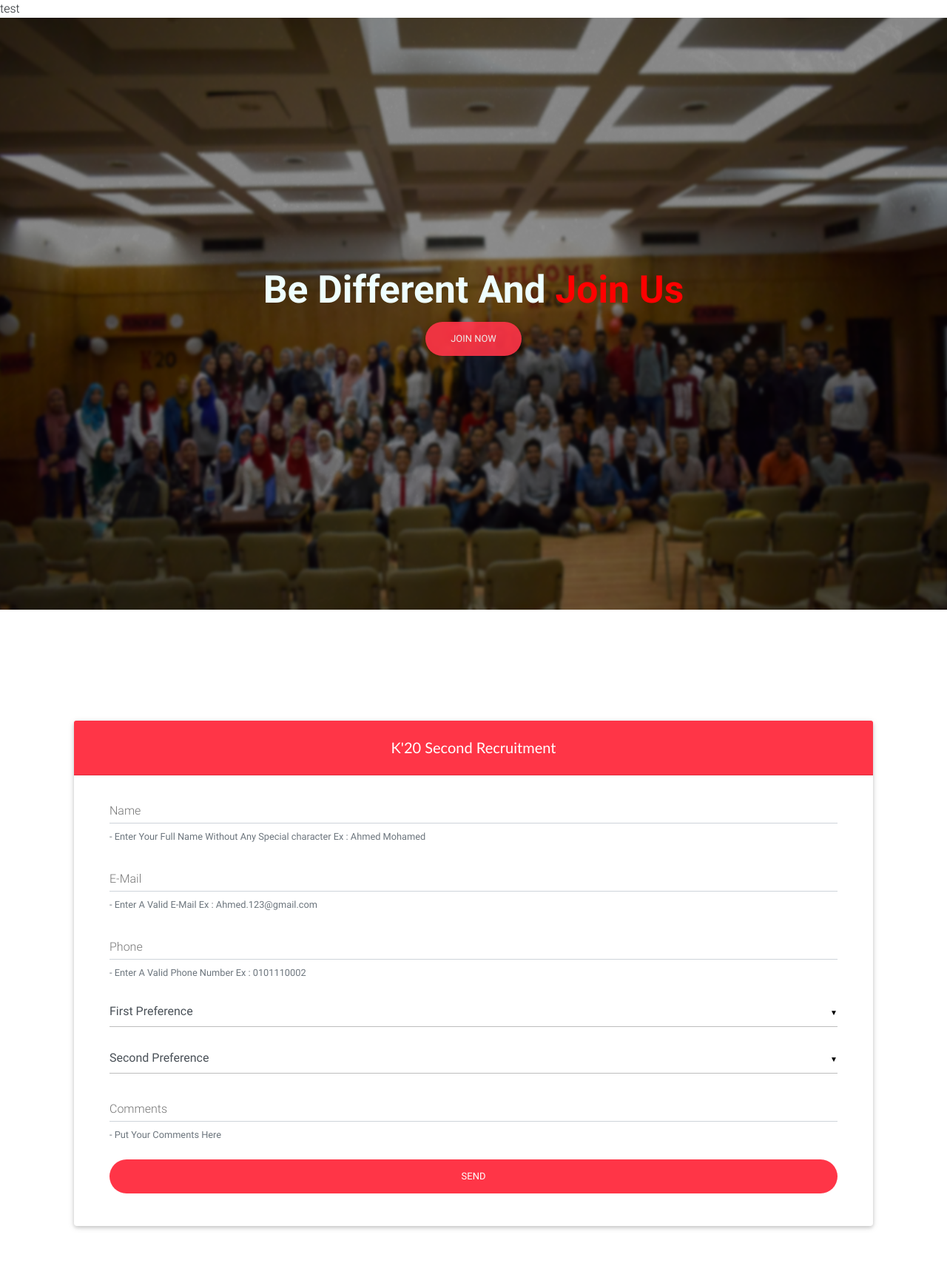
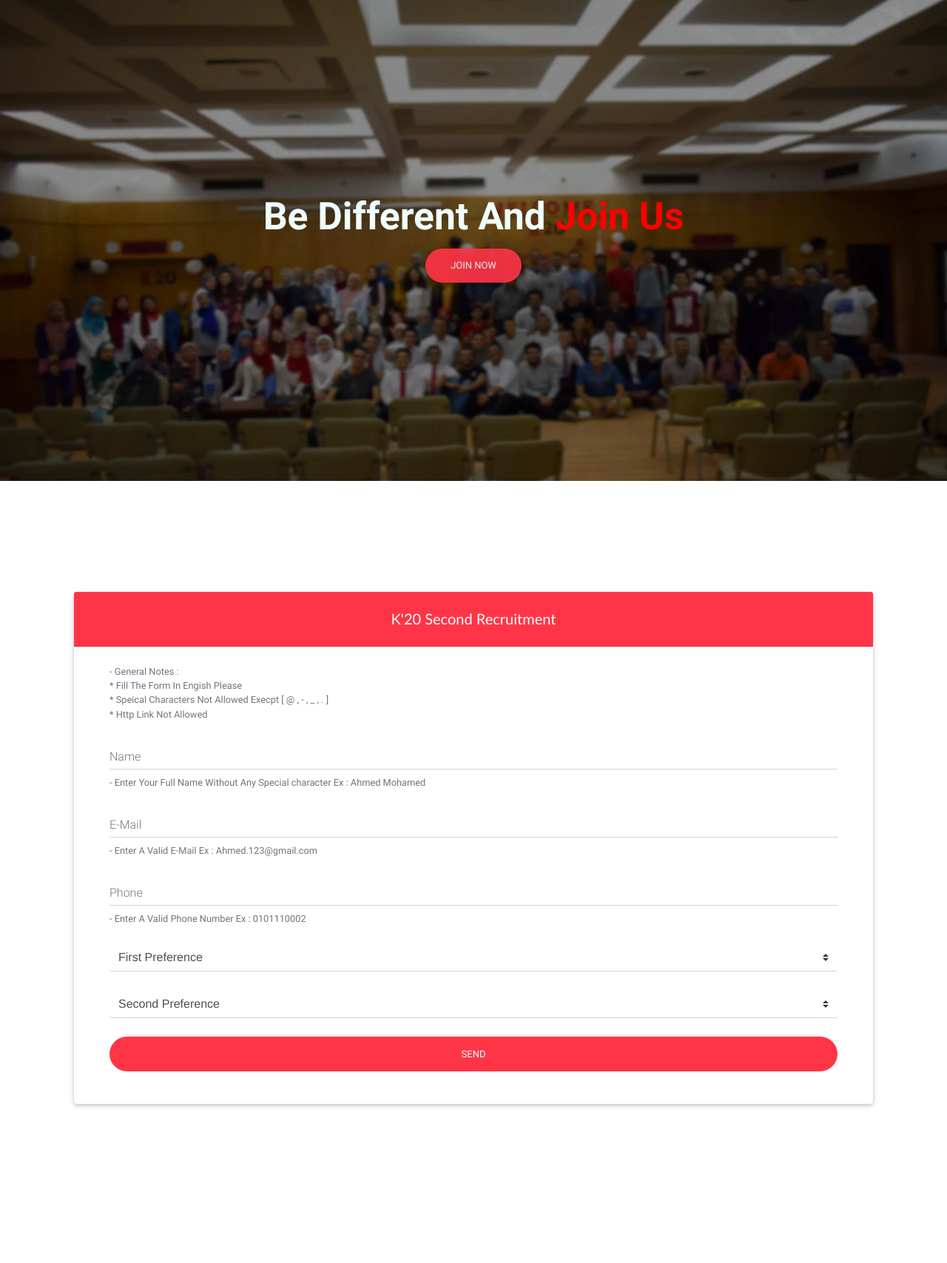
Before and after one commit to kvector20/k20-Temporary-Release, a PHP site: page / in a window 1280 px wide. Shown: the whole page at 74% size. After the commit the page ends 1497 px from the top, so only its background shows below. Run offline with PHP 8.4, Linux system fonts and the light colour scheme.

Commit message:
form v1.0.0

```diff
--- a/css/style2.css
+++ b/css/style2.css
@@ -1,9 +1,9 @@
 .cover
 {
     width: 100%;
-    height: 100vh;
+    height: 650px;
     background-size: 100% 100%;
-    background-image: url('../img/Join_US.png');
+    background-image: url('../img/Join_US.webp');
     background-attachment: scroll;
     color:#eff;
     text-align: center;
@@ -11,6 +11,24 @@
     justify-content: center;
     align-items: center;
     flex-direction: column;
+}
+select
+{
+    text-transform: capitalize;
+    border-top:none !important;
+    border-right:none !important;
+    border-left:none !important;
+    margin-bottom: 25px;
+
+}
+select:focus
+{
+    box-shadow: 0 0 0 0.2rem rgba(255,53,71,.3) !important;
+    border-color:rgba(255,53,71,.3) !important;
+}
+select option:hover
+{
+    color: red !important;
 }
 .cover h1
 {
@@ -55,15 +73,17 @@ strong
 ul
 {
     z-index: 5000 !important;
-    top:-255px !important;
+    /*top:-477px !important;*/
 }
-/*
+
+
 @media(max-width:750px)
 {
     .cover
     {
-        height: 350px;
+        height: 300px;
     }
+
 }
 @media(max-width:290px)
 {
@@ -71,5 +91,14 @@ ul
     {
         height: 200px;
     }
+    /*
+    ul
+    {
+        top:-200px !important;
+    }
+    */
 }
-*/
+h3
+{
+    font-weight: bold;
+}
--- a/index.php
+++ b/index.php
@@ -9,11 +9,9 @@
     <link rel="stylesheet" href="css/bootstrap.min.css">
     <link rel="stylesheet" href="css/mdb.css">
     <link rel="stylesheet" href="css/style2.css">
+    <link rel="icon" href="img/logo.jpg">
 </head>
 <body>
-    <?php
-     echo 'test';
-    ?>
 <div class="cover">
     <div class="container smooth-scroll">
         <h1 class='animated slower pulse infinite'>Be Different And <span>Join Us</span></h1>
@@ -32,11 +30,21 @@
 <div class="card-body px-lg-5 pt-0">
 
   <!-- Form -->
-  <form class="text-left" style="color: #757575;" action="#!">
+  <form class="text-left" style="color: #757575;" action="data.php" method='post'>
+  <div class="md-form animated slower fadeInUp delay-3s">
+
+      <small id="materialRegisterFormPasswordHelpBlock" class="form-text text-muted mb-4">
+       - General Notes : <br>
+       * Fill The Form In Engish Please <br>
+       * Speical Characters Not Allowed Execpt [ @ , - , _ , . ] <br>
+       * Http Link Not Allowed
+      </small>
+
+    </div>
 
     <!-- Email -->
     <div class="md-form animated slower fadeInUp delay-3s">
-      <input type="text" id="materialLoginFormName" class="form-control" required>
+      <input type="text" id="materialLoginFormName" pattern='[a-z].{2,}' name='name' class="form-control" required>
       <label for="materialLoginFormEName">Name</label>
       <small id="materialRegisterFormPasswordHelpBlock" class="form-text text-muted mb-4">
        - Enter Your Full Name Without Any Special character Ex : Ahmed Mohamed
@@ -45,7 +53,7 @@
     </div>
 
     <div class="md-form animated slower fadeInUp delay-4s">
-        <input type="email" class="form-control" required>
+        <input type="email" class="form-control" pattern="[a-z0-9._%+-]+@[a-z0-9.-]+\.[a-z]{2,}$" name='mail' required>
         <label for="materialLoginFormEmail">E-Mail</label>
         <small id="materialRegisterFormPasswordHelpBlock" class="form-text text-muted mb-4">
        - Enter A Valid E-Mail Ex : Ahmed.123@gmail.com
@@ -53,7 +61,7 @@
 
     </div>
     <div class="md-form animated slower fadeInUp delay-5s">
-        <input id='phone' type="tel" pattern='[0-9]' class='form-control' maxlength='11' required>
+        <input id='phone' type="tel" pattern='[0-9]{11}' name='phone' class='form-control' maxlength='11' required>
         <label for="phone">Phone</label>
         <small id="materialRegisterFormPasswordHelpBlock" class="form-text text-muted mb-4">
        - Enter A Valid Phone Number Ex : 0101110002
@@ -61,48 +69,46 @@
 
     </div>
 
-    <select name='first[]' class="mdb-select md-form animated slower fadeInUp delay-5s" style='z-index:1225 !important'>
-      <option value="null" disabled selected>First Preference</option>
+    <select name='first[]' class="browser-default custom-select animated slower fadeInUp delay-5s" style='z-index:1225 !important' required>
+      <option value="" disabled selected>First Preference</option>
       <option value="talent">Talent Committee</option>
       <option value="markting">Markting Committee</option>
+      <option value="photo">Photography & video making</option>
+      <option value="Design">Design Committee</option>
+      <option value="Magazine">Magazine Committee</option>
+      <option value="project managment">Project Managment Committee</option>
       <option value="events">Events Committee</option>
       <option value="preformance">Perfoemance Committee</option>
       <option value="dcr">DCR Committee</option>
       <option value="it">IT Committee</option>
+      <option value="Mobile">Mobile application Committee</option>
+      <option value="ui">Ui/Ux Committee</option>
       <option value="jr robotics">Junior Robotics Committee</option>
   </select>
 
 
-  <select name='second[]' class="mdb-select md-form animated slower fadeInUp delay-5s" style='z-index:1225 !important'>
-      <option value="null" disabled selected>Second Preference</option>
+  <select name='second[]' class="browser-default custom-select animated slower fadeInUp delay-5s" style='z-index:1225 !important' required>
+  <option value="" disabled selected>Second Preference</option>
       <option value="talent">Talent Committee</option>
       <option value="markting">Markting Committee</option>
+      <option value="photo">Photography & video making</option>
+      <option value="Design">Design Committee</option>
+      <option value="Magazine">Magazine Committee</option>
+      <option value="project managment">Project Managment Committee</option>
       <option value="events">Events Committee</option>
       <option value="preformance">Perfoemance Committee</option>
       <option value="dcr">DCR Committee</option>
       <option value="it">IT Committee</option>
+      <option value="Mobile">Mobile application Committee</option>
+      <option value="ui">Ui/Ux Committee</option>
       <option value="jr robotics">Junior Robotics Committee</option>
   </select>
 
 
 
-    <!-- Password -->
-    <div class="md-form animated slower fadeInUp delay-5s">
-      <input type="text" id="comm" class="form-control">
-      <label for="comm">Comments</label>
-      <small id="materialRegisterFormPasswordHelpBlock" class="form-text text-muted mb-4">
-       - Put Your Comments Here
-      </small>
 
-    </div>
+    <button name='send' class="btn btn-danger btn-rounded btn-block my-4 waves-effect z-depth-0 animated slower fadeInUp delay-5s" type="submit">Send</button>
 
-
-    <!-- Sign in button -->
-    <button class="btn btn-danger btn-rounded btn-block my-4 waves-effect z-depth-0 animated slower fadeInUp delay-5s" type="submit">Send</button>
-
-    <!-- Register -->
-
-    <!-- Social login -->
   </form>
   <!-- Form -->
 
--- a/js/main.js
+++ b/js/main.js
@@ -1,7 +1,15 @@
 
 $(document).ready(function()
 {
-    $('select').materialSelect();
-    //new WOW().init();
+    new WOW().init();
+})
 
-})
+input = document.getElementsByTagName('input');
+input[0].onchange = function()
+{
+    input[0].value = input[0].value.toLowerCase();
+    if(input[0].value.search('http') !==-1 || input[0].value.search('https') !==-1)
+    {
+        input[0].value = 'http links not allowed';
+    }
+}
```
Also changed, not shown: data.php (added, +37 -0 lines), db.php (added, +43 -0 lines), js/index.php (deleted, +0 -108 lines), thanks.php (added, +35 -0 lines), .htaccess (added), img/Join_US.png (deleted), img/Join_US.webp (added), img/logo.jpg (added), 1 other file.
